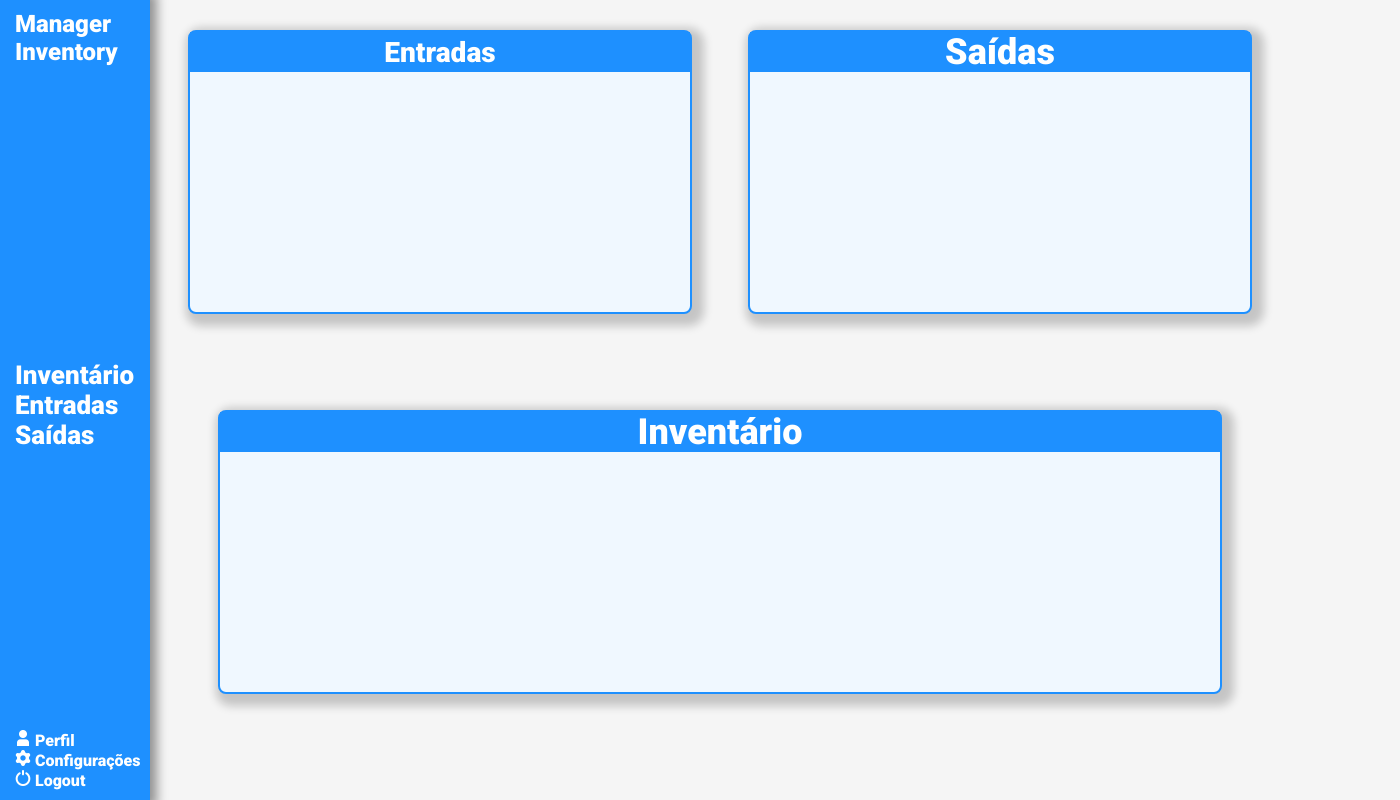
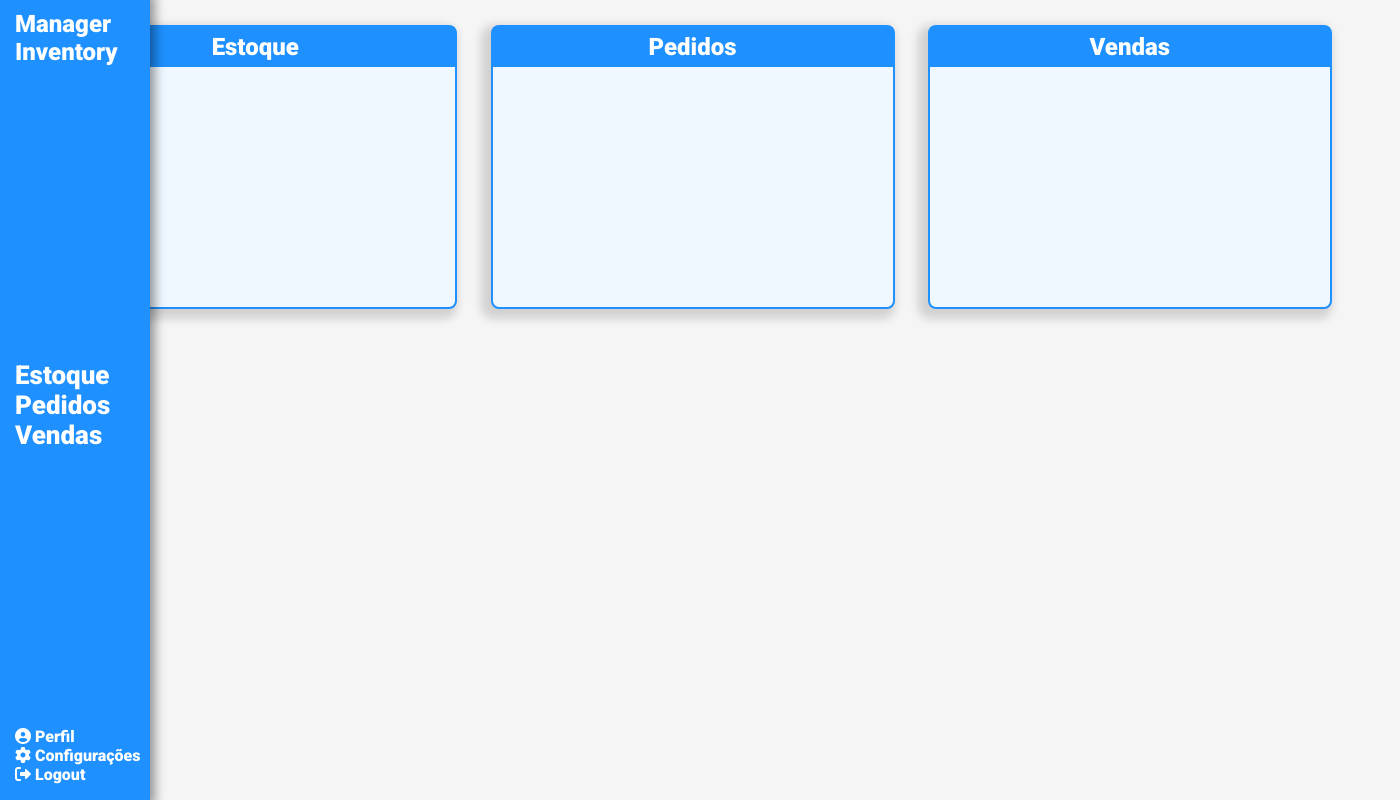
Before and after one commit to cemimi27/manager_inventory, a Django app: page /home/ in a window 1400 px wide. Run offline with Django 4.2, Linux system fonts and the light colour scheme.

Commit message:
alteração tela home

```diff
--- a/manager_inventory/static/manager_inventory/css/estilo.css
+++ b/manager_inventory/static/manager_inventory/css/estilo.css
@@ -1,3 +1,6 @@
+/**
+ * css index
+**/
 *{
   padding: 0;
   margin: 0;
@@ -118,6 +121,9 @@ body{
   color: #1E90FF;
 }
 
+/*
+ *css home
+ */
 .container-home{
   position: relative;
 }
@@ -126,29 +132,27 @@ body{
   width: 15px;
   height: 100vh;
   background-color: #1E90FF;
+  z-index: 1;
   position: relative;
   position: absolute;
   left: 0;
   top: 0;
   transition: 300ms all ease-in-out;
-  box-shadow: 0px 0px 10px 7px rgba(0, 0, 0, 0.4);
+  box-shadow: 0px 0px 10px 5px rgba(0, 0, 0, 0.4);
 }
 
 .container-nav:hover{
   width: 150px;
 }
 
-.container-nav a{
-  visibility: hidden;
+.container-nav:hover a{
+  display: block;
   color: white;
   text-decoration: none;
 }
 
-.container-nav:hover a{
-  visibility: visible;
-}
-
 .container-nav a{
+  display: none;
   transition: 300ms all ease-in-out;
 }
 
@@ -183,7 +187,7 @@ body{
 }
 
 .itens-nav-footer{
-  width: fit-content;
+  width: max-content;
   height: 70px;
   position: absolute;
   left: 0;
@@ -191,58 +195,77 @@ body{
   margin-bottom: 10px;
   margin-left: 15px;
   display: flex;
-  justify-content: end;
-  align-items: start;
+  justify-content: center;
+  align-items: flex-start;
   flex-direction: column;
 }
 
 .container-menu{
-  width: 80%;
+  width: 1345px;
   height: 100vh;
   position: absolute;
   position: relative;
-  left: 0;
-  display: inline-grid;
-  grid-template-columns: auto auto;
+  margin: 0 auto;
+  display: grid;
+  grid-template-columns: auto auto auto;
+  align-content: space-between;
+  justify-content: space-evenly;
+  margin-left: 20px;
+}
 
-  margin-left: 160px;
+.container-menu a{
+  text-decoration: none;
 }
 
 .container-item-menu{
-  width: 500px;
+  width: 400px;
   height: 280px;
-  margin-top: 30px;
+  margin-top: 25px;
   margin-right: auto;
   margin-left: auto;
   background-color: aliceblue;
   border: 2px solid #1E90FF;
   border-radius: 8px;
-  box-shadow: 5px 5px 10px 7px rgba(0, 0, 0, 0.2)
+  box-shadow: -5px 5px 10px 5px rgba(0, 0, 0, 0.15);
+  transition: 300ms all ease-in-out;
+}
+
+.container-item-menu:hover{
+  transform: scale(1.1, 1.1);
 }
 
 .container-item-menu-2{
-  width: 500px;
+  width: 400px;
   height: 280px;
-  margin-top: 30px;
+  margin-top: 25px;
   margin-right: auto;
   margin-left: auto;
   background-color: aliceblue;
   border: 2px solid #1E90FF;
   border-radius: 8px;
-  box-shadow: 5px 5px 10px 7px rgba(0, 0, 0, 0.2)
+  box-shadow: -5px 5px 10px 5px rgba(0, 0, 0, 0.15);
+  transition: 300ms all ease-in-out;
+}
+
+.container-item-menu-2:hover{
+  transform: scale(1.1, 1.1);
 }
 
 .container-item-menu-3{
-  width: 1000px;
+  width: 400px;
   height: 280px;
+  margin-top: 25px;
   margin-right: auto;
   margin-left: auto;
-  margin-bottom: 10px;
   background-color: aliceblue;
   border: 2px solid #1E90FF;
   border-radius: 8px;
-  grid-column: 1 / 3;
-  box-shadow: 5px 5px 10px 7px rgba(0, 0, 0, 0.2)
+  box-shadow: -5px 5px 10px 5px rgba(0, 0, 0, 0.15);
+  transition: 300ms all ease-in-out;
+}
+
+.container-item-menu-3:hover{
+  transform: scale(1.1, 1.1);
 }
 
 .container-text-menu{
@@ -250,7 +273,6 @@ body{
   height: 40px;
   background-color: #1E90FF;
   color: white;
-  font-size: 24px;
   text-align: center;
   display: flex;
   justify-content: center;
--- a/manager_inventory/templates/manager_inventory/pages/home.html
+++ b/manager_inventory/templates/manager_inventory/pages/home.html
@@ -8,33 +8,39 @@
                 <a href="#"><h2>Manager Inventory</h2></a>
             </div>
             <div class="itens-nav-main">
-                <a href="">Inventário</a>
-                <a href="">Entradas</a>
-                <a href="">Saídas</a>
+                <a href="">Estoque</a>
+                <a href="">Pedidos</a>
+                <a href="">Vendas</a>
             </div>
             <div class="itens-nav-footer">
-                <a href=""><img src="{% static 'manager_inventory/img/user.png' %}"> Perfil</a>
-                <a href=""><img src="{% static 'manager_inventory/img/settings.png' %}"> Configurações</a>
-                <a href=""><img src="{% static 'manager_inventory/img/poder.png' %}"> Logout</a>
+                <a href=""><i class="fa-sharp fa-solid fa-circle-user"></i> Perfil</a>
+                <a href=""><i class="fa-sharp fa-solid fa-gear"></i> Configurações</a>
+                <a href=""><i class="fa-sharp fa-solid fa-right-from-bracket"></i> Logout</a>
             </div>
         </div>
 
         <div class="container-menu">
+            <a href="">
                 <div class="container-item-menu">
                     <div class="container-text-menu">
-                    <h3>Entradas</h3>
+                        <h2>Estoque</h2>
                     </div>
                 </div>
+            </a>
+            <a href="">
                 <div class="container-item-menu-2">
                     <div class="container-text-menu">
-                    <h2>Saídas</h2>
+                        <h2>Pedidos</h2>
                     </div>
                 </div>
+            </a>
+            <a href="">
                 <div class="container-item-menu-3">
                     <div class="container-text-menu">
-                    <h2>Inventário</h2>
+                        <h2>Vendas</h2>
                     </div>
                 </div>
+            </a>
         </div>
     </div>
 </body>
--- a/manager_inventory/templates/manager_inventory/partials/head.html
+++ b/manager_inventory/templates/manager_inventory/partials/head.html
@@ -11,6 +11,8 @@
     <link rel="preconnect" href="https://fonts.gstatic.com" crossorigin>
     <link href="https://fonts.googleapis.com/css2?family=Roboto:wght@900&display=swap" rel="stylesheet">
 
+    <link rel="stylesheet" href="https://cdnjs.cloudflare.com/ajax/libs/font-awesome/6.2.0/css/all.min.css" integrity="sha512-xh6O/CkQoPOWDdYTDqeRdPCVd1SpvCA9XXcUnZS2FmJNp1coAFzvtCN9BmamE+4aHK8yyUHUSCcJHgXloTyT2A==" crossorigin="anonymous" referrerpolicy="no-referrer" />
+
     <link rel="stylesheet" href="{% static 'manager_inventory/css/estilo.css'%}">
     <title>Manager Inventory</title>
 </head>
```
Lines whose indentation alone changed are shown as unchanged.
